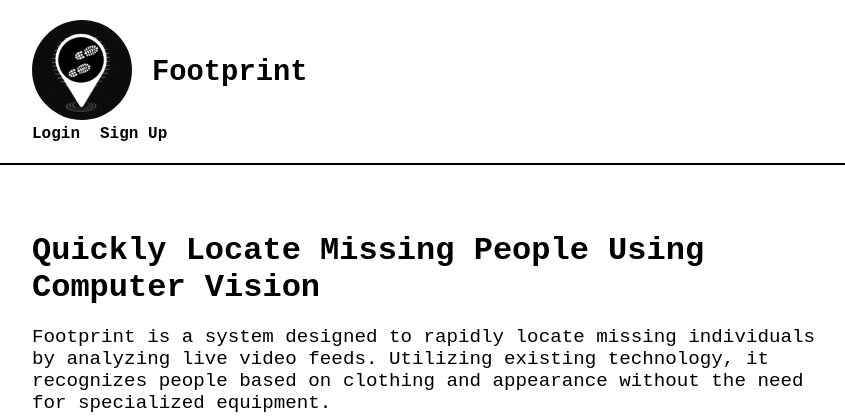
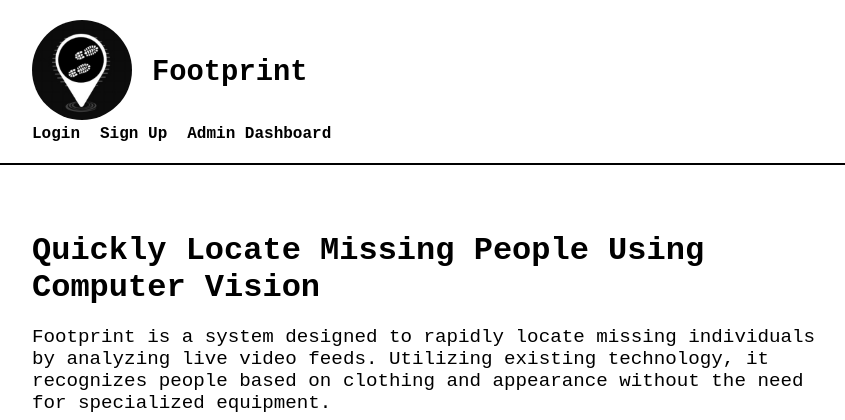
Before and after one commit to Grewestr/CSC-4996-Footprint-Public, a Django app: template footprint/home/templates/home/homepage.html in a window 1280 px wide. Shown: the top 420 px of the page, without its empty margins (208-1053 px from the left). Run offline with Django 3.2, Linux system fonts and the light colour scheme; the template is opened without the code that fills it, so the values that code supplies are empty.

Commit message:
linked Admin dashboard into hoempage

```diff
--- a/footprint/home/templates/home/homepage.html
+++ b/footprint/home/templates/home/homepage.html
@@ -25,6 +25,7 @@
             <nav>
                 <a href="{% url 'login' %}" class="nav-link">Login</a>
                 <a href="{% url 'signup' %}" class="nav-link">Sign Up</a>
+                <a href="{% url 'admin_dashboard' %}" class="nav-link">Admin Dashboard</a>
             </nav>
         </div>
     </header>
```
